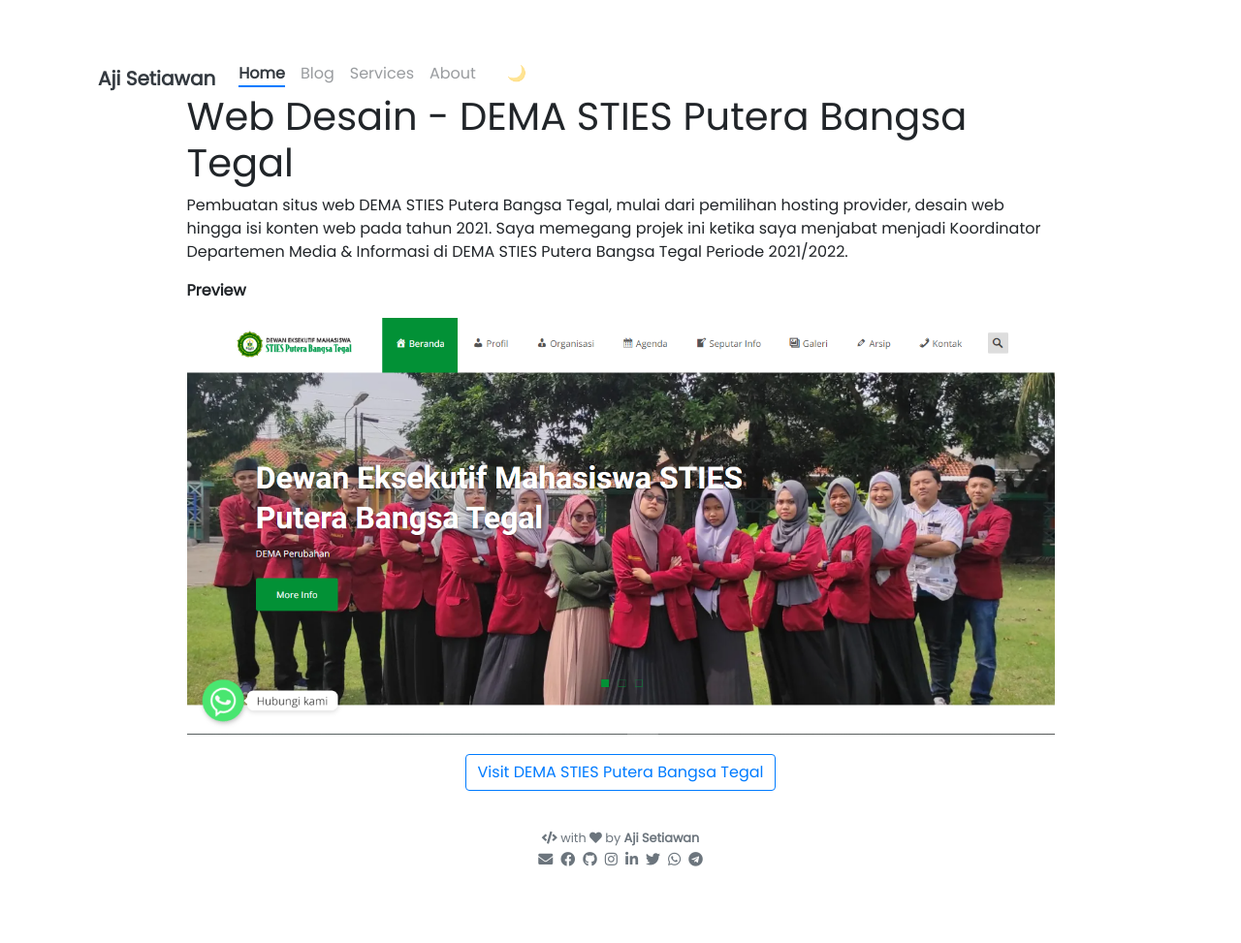
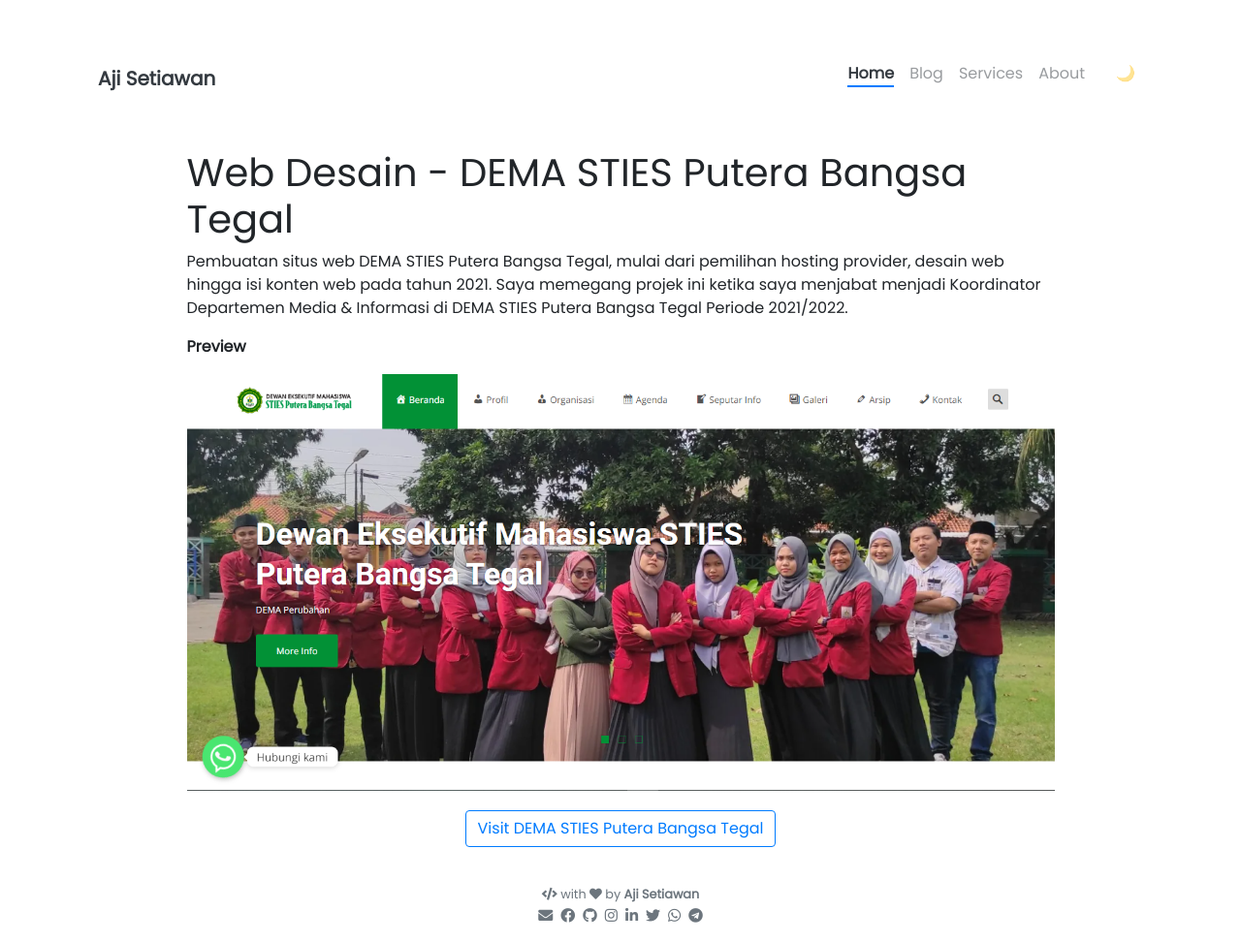
Before and after one commit to ajisetiawan716/ajisetiawan716.github.io, a Jekyll site: the page built from _projects/Web Desain DEMA STIES Putera Bangsa Tegal.md, in a window 1280 px wide. Shown: the whole page at 97% size. Built offline with Jekyll 4.4.1, drawn with Linux system fonts in a browser that asks for light colours; nearby versions of some CDN libraries; before the commit the page ends 914 px from its top, so only the background shows below that.

Commit message:
Update navbar.html

```diff
--- a/_includes/navbar.html
+++ b/_includes/navbar.html
@@ -15,7 +15,7 @@
     <meta http-equiv="refresh" content="0; url=/404.html" />
 </noscript>
 
-<nav class="navbar navbar-expand-lg navbar-themed" style="position:fixed;">
+<nav class="navbar navbar-expand-lg navbar-themed">
 
   <a class="navbar-brand" href="{{ site.baseurl }}/"><h5><b>{{ site.title }}</b></h5></a>
 
```
